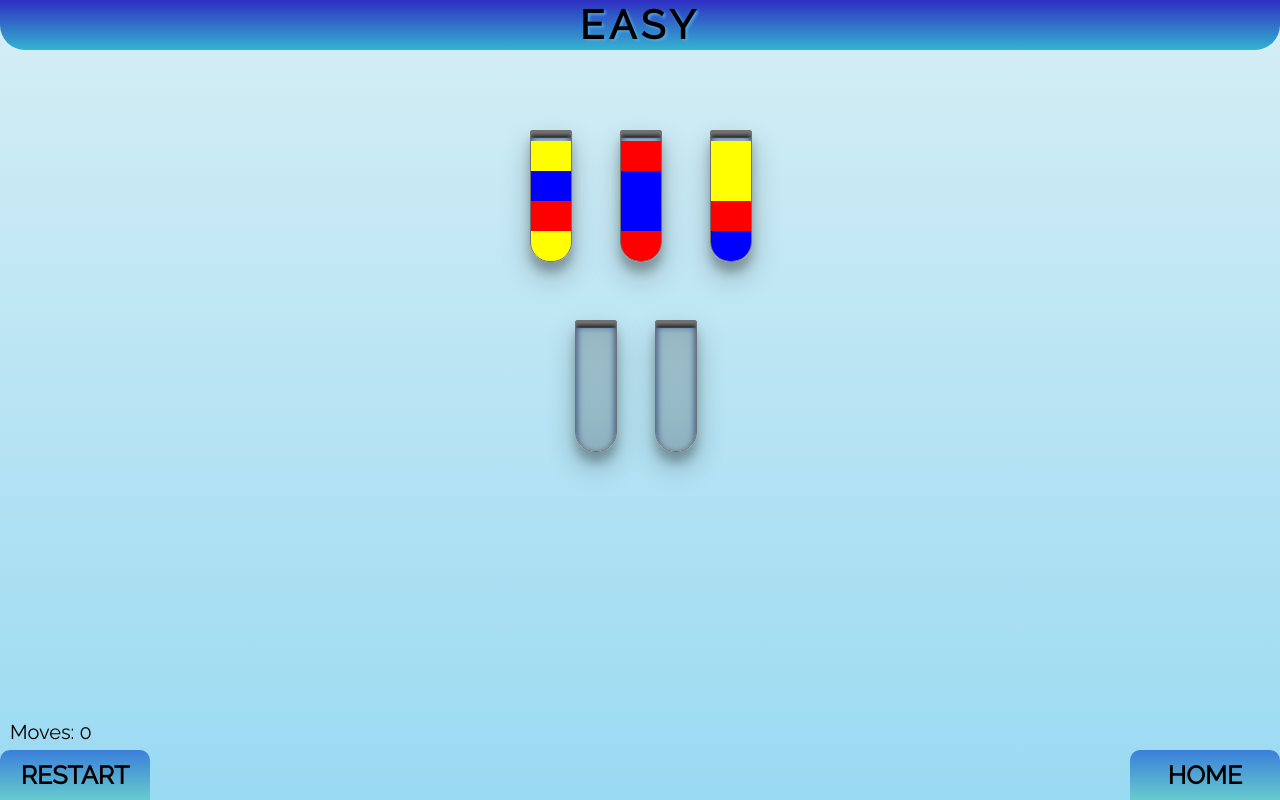
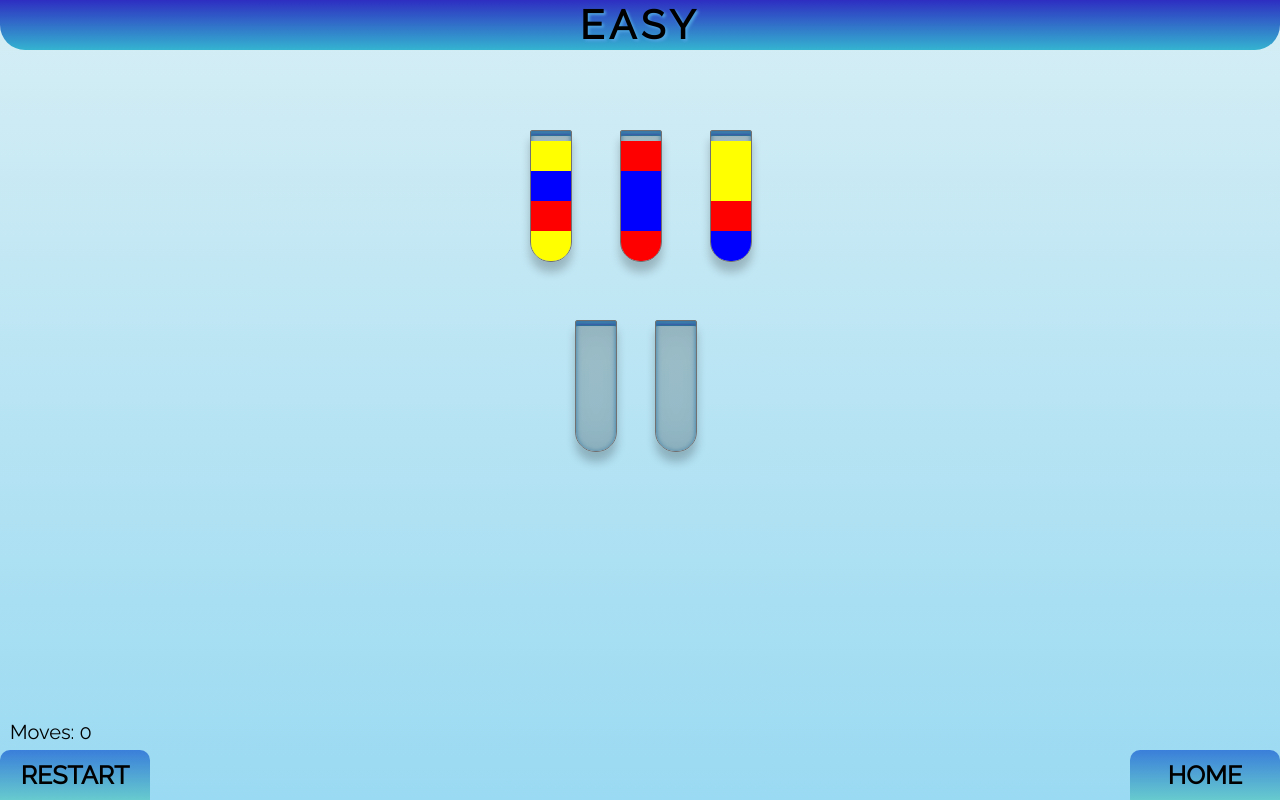
Before and after one commit to AlekseiKom/Water-Separator, a plain HTML site: page index.html in a window 1280 px wide. Both pictures are taken after a click on the element "EASY". Drawn offline with Linux system fonts and the light colour scheme.

```diff
--- a/style.css
+++ b/style.css
@@ -81,18 +81,16 @@
     height: 130px;
     width: 40px;
     border: 1px solid #727171;
-    box-shadow: 0 14px 28px rgba(0,0,0,0.25),
-     0 10px 10px rgba(0,0,0,0.22),
-     0 0 40px rgba(0, 0, 0, .1) inset,
+    box-shadow:
+     0 10px 10px #00000038,
+     0 0 40px #0000001a inset,
     inset 0 0 100px hsla(0,0%,0%,.2),
-    inset 0px 1px 5px #999,
-    inset 0px 2px 0px #888,
-    inset 0px 3px 0px #777,
-    inset 0px 4px 0px #666,
-    inset 0px 5px 0px #555,
-    inset 0px 6px 0px #444,
-    inset 0px 7px 0px rgb(37, 88, 165),
-    inset 0px 5px 7px #1848af;
+    inset 0px 1px 5px #3e96d0,
+    inset 0px 2px 0px #57a0e4,
+    inset 0px 3px 0px #4990dc,
+    inset 0px 4px 0px #4f75d3,
+    inset 0px 5px 0px #3b8ec5;
+
     border-radius: 2px 2px 20px 20px;
     background-position: 0 10px;
     overflow: hidden;
```
